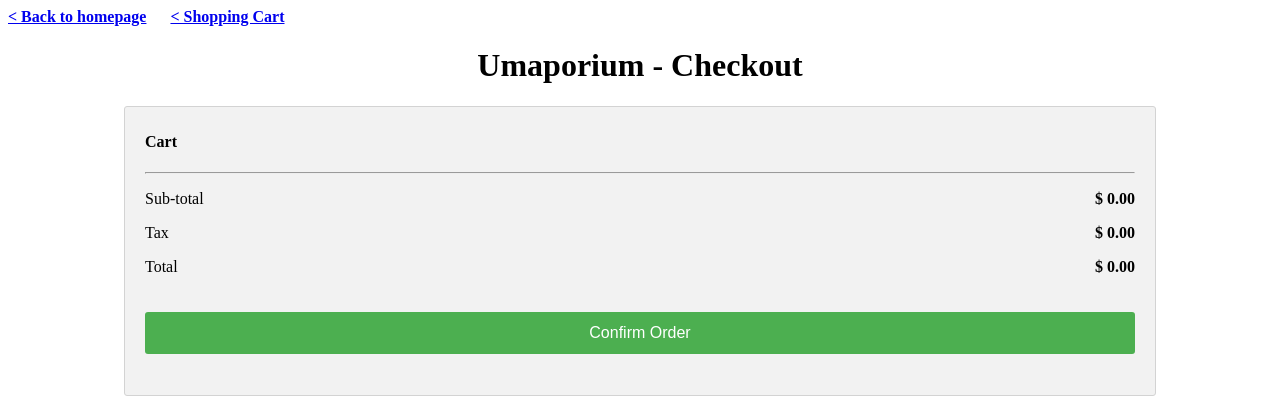
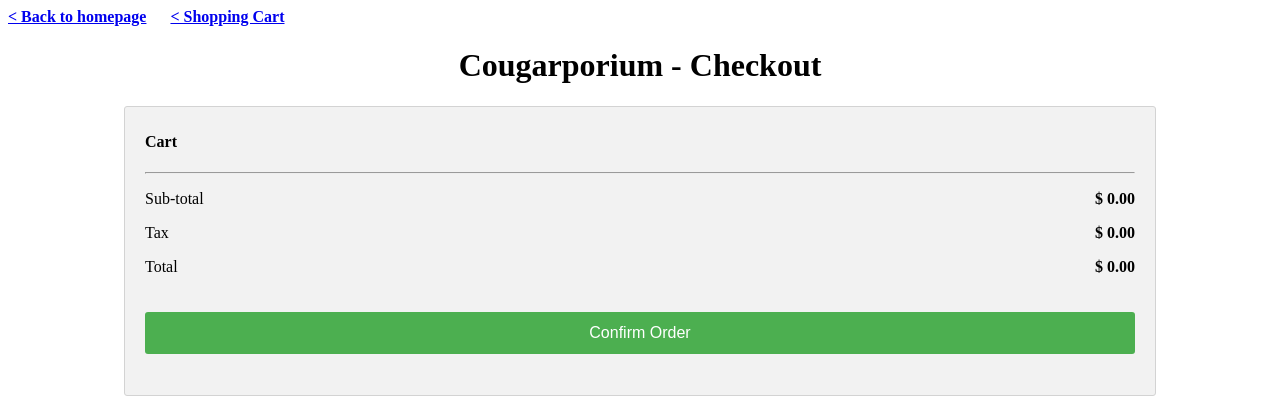
Before and after one commit to THINNGO2511/COSC3380-TeamProject, a PHP site: page /umaporium2/order.php in a window 1280 px wide. Shown: the top 420 px of the page. Run offline with PHP 8.4, Linux system fonts and the light colour scheme; the visitor is signed in with stand-in values (Sample User, id 1); data that the repository does not hold is empty; some libraries are stand-ins or nearby versions.

Commit message:
Changes title for order.php

```diff
--- a/umaporium2/order.php
+++ b/umaporium2/order.php
@@ -12,7 +12,7 @@ $dbh = new Dbh();
 	<body>
 		<h4><a href="./index.php"> < Back to homepage</a> &emsp; <a href="./cart.php"> < Shopping Cart</a></h4>
 		<div style="text-align:center">
-		<h1> Umaporium - Checkout </h1>
+		<h1> Cougarporium - Checkout </h1>
 		</div>
 		<div class ="row">
 			<div class="box">
@@ -38,7 +38,7 @@ $dbh = new Dbh();
 						$status = $dbh->insertOrder($_SESSION["userid"], number_format($total, 2, '.', ''));
 						if($status == true){
 							echo '<p> Order Successful :D </br>';
-							echo 'Thanks for Shopping at THE Umaporium!</p>';
+							echo 'Thanks for Shopping at THE Cougarporium!</p>';
 				?>
 							<form action="index.php" method="post">
   							<input type="submit" value="Back to Home" name= "Back to Home">
```
